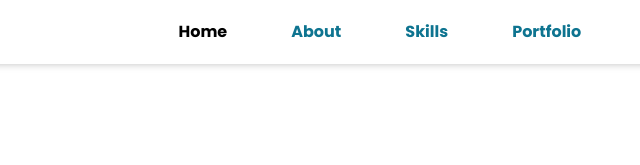
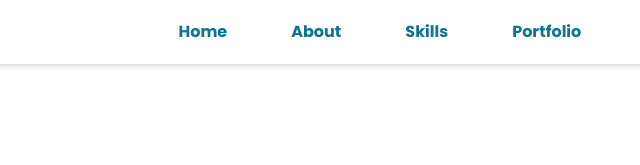
Before and after one commit to fadhilahhfdz/1st-portfolio, a website: page index.html in a window 1280 px wide. Shown: the top 165 px of the page, 452-1092 px from the left. Drawn offline with nearby package versions, Linux system fonts and the light colour scheme.

Commit message:
sedikit perubahan part 3

```diff
--- a/index.html
+++ b/index.html
@@ -23,7 +23,7 @@
             <div class='menu-button'></div>
           </label>
           <ul class="menu font-semibold flex">
-            <li><a href="#" class="mx-4 text-cya  n-700 hover:text-cyan-900">Home</a></li>
+            <li><a href="#" class="mx-4 text-cyan-700 hover:text-cyan-900">Home</a></li>
             <li><a href="#" class="mx-4 text-cyan-700 hover:text-cyan-900">About</a></li>
             <li><a href="#" class="mx-4 text-cyan-700 hover:text-cyan-900">Skills</a></li>
             <li><a href="#" class="mx-4 text-cyan-700 hover:text-cyan-900">Portfolio</a></li>
```
